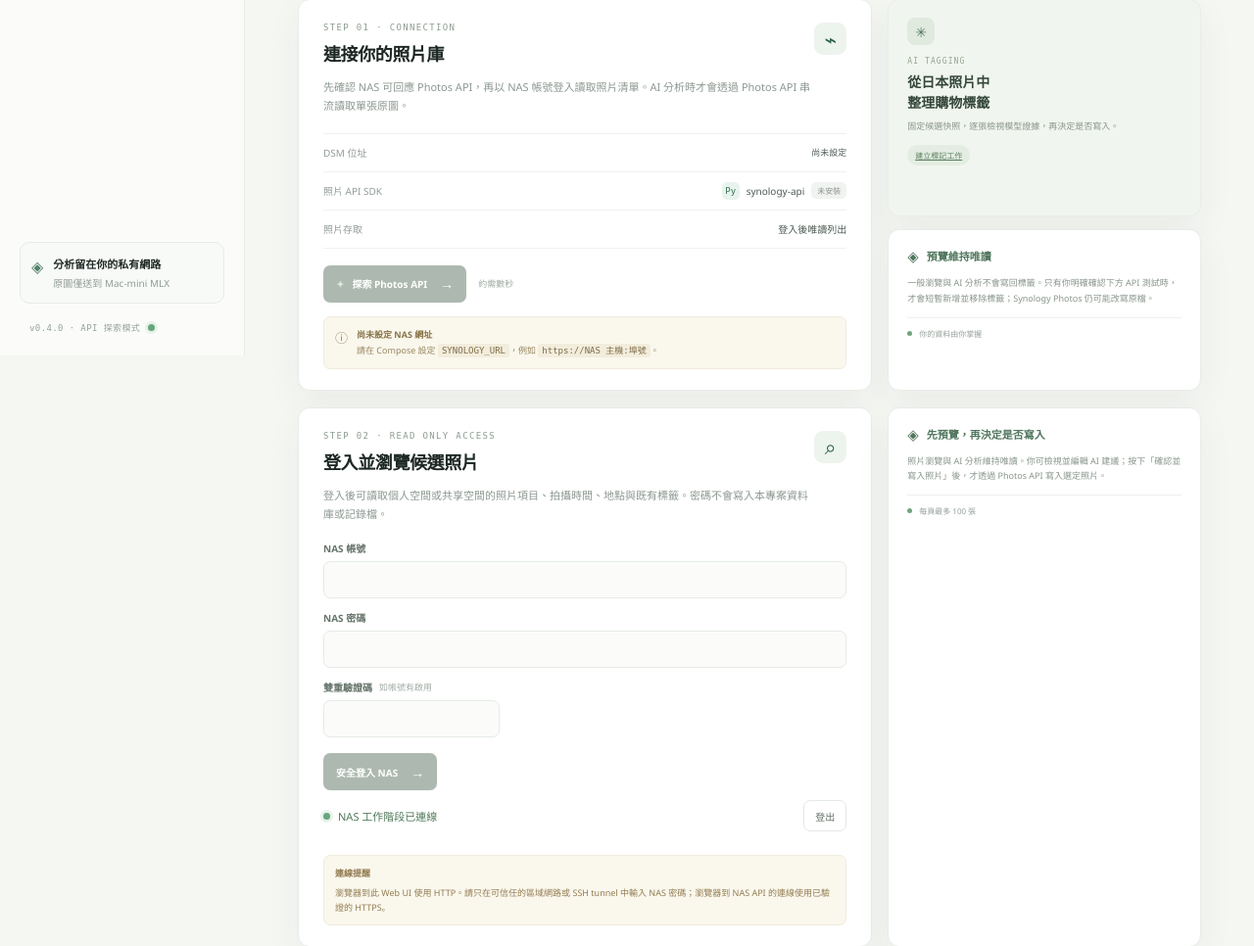
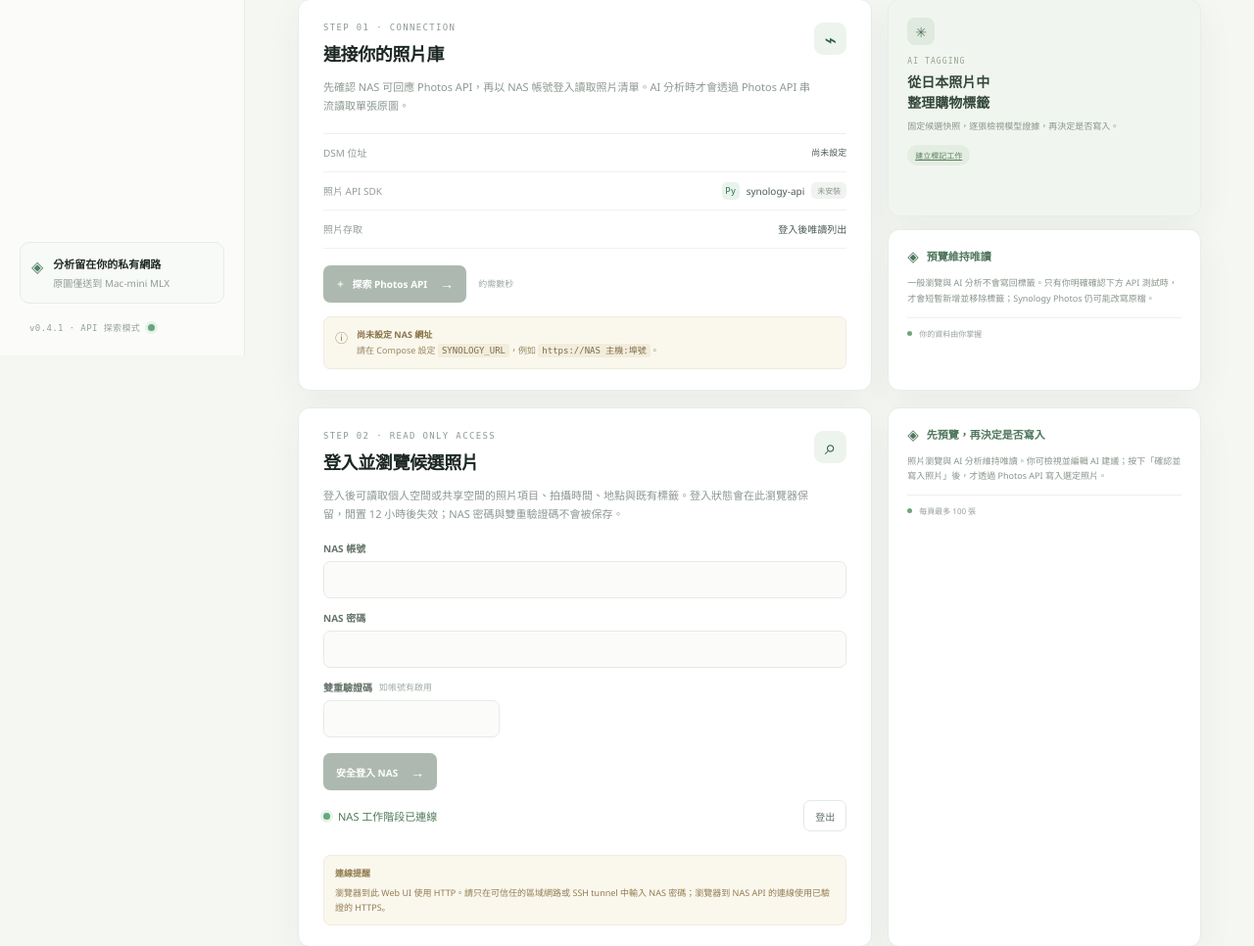
Before and after one commit to ZhongZheng782/Synology-Photo-Tagger, a Flask app: page / in a window 1280 px wide. Shown: the part 437-1403 px from the top of the page at 98% size. Run offline with Flask 3, Linux system fonts and the light colour scheme; some libraries are stand-ins or nearby versions.

Commit message:
feat: persist browser login session (v0.4.1)

```diff
--- a/app.py
+++ b/app.py
@@ -13,6 +13,7 @@ import uuid
 from contextlib import contextmanager
 from concurrent.futures import ThreadPoolExecutor
 from dataclasses import dataclass
+from datetime import timedelta
 from urllib.parse import urlencode, urlsplit
 
 import requests
@@ -24,6 +25,7 @@ app.config.update(
     SESSION_COOKIE_HTTPONLY=True,
     SESSION_COOKIE_SAMESITE="Strict",
     SESSION_COOKIE_SECURE=os.environ.get("APP_HTTPS_ONLY", "false").lower() == "true",
+    PERMANENT_SESSION_LIFETIME=timedelta(hours=12),
 )
 
 API_INFO_PARAMS = {
@@ -34,8 +36,9 @@ API_INFO_PARAMS = {
 }
 API_INFO_PATHS = ("/webapi/query.cgi", "/photo/webapi/query.cgi")
 SESSION_TTL_SECONDS = 30 * 60
+NAS_SESSION_TTL_SECONDS = 12 * 60 * 60
 MAX_PAGE_SIZE = 100
-APP_VERSION = os.environ.get("APP_VERSION", "v0.4.0")
+APP_VERSION = os.environ.get("APP_VERSION", "v0.4.1")
 TAGGER_DB_PATH = os.environ.get(
     "TAGGER_DB_PATH", os.path.join(os.path.dirname(__file__), "data", "photo-tagger.sqlite3")
 )
@@ -294,7 +297,7 @@ def current_nas_session() -> NasSession | None:
         expired_tokens = [
             key
             for key, value in _nas_sessions.items()
-            if now - value.last_used > SESSION_TTL_SECONDS
+            if now - value.last_used > NAS_SESSION_TTL_SECONDS
         ]
         expired_sessions = [_nas_sessions.pop(key) for key in expired_tokens]
         stored = _nas_sessions.get(token)
@@ -756,6 +759,7 @@ def login():
                 last_used=time.monotonic(),
             )
         session.clear()
+        session.permanent = True
         session["nas_session_token"] = token
         session["nas_account"] = username
         return jsonify({"ok": True, "message": "NAS 登入成功。"})
--- a/compose.yaml
+++ b/compose.yaml
@@ -1,6 +1,6 @@
 services:
   synology-photo-tagger:
-    image: wenchiehlee1020/synology-photo-tagger:v0.4.0
+    image: wenchiehlee1020/synology-photo-tagger:v0.4.1
     build: .
     container_name: SYNOLOGY-PHOTO-TAGGER
     restart: unless-stopped
--- a/index.html
+++ b/index.html
@@ -151,7 +151,7 @@
       <div class="pull-command">
         <div class="pull-copy">
           <span class="pull-label">Pull the Docker image</span>
-          <code id="docker-command">docker pull wenchiehlee1020/synology-photo-tagger:v0.4.0</code>
+          <code id="docker-command">docker pull wenchiehlee1020/synology-photo-tagger:v0.4.1</code>
         </div>
         <button class="copy-button" id="copy-command" type="button">Copy</button>
       </div>
--- a/templates/index.html
+++ b/templates/index.html
@@ -81,7 +81,7 @@
       <section class="content-grid auth-grid" id="auth-panel">
         <article class="panel connection-panel">
           <div class="panel-heading"><div><p class="eyebrow">STEP 02 · READ ONLY ACCESS</p><h2>登入並瀏覽候選照片</h2></div><span class="heading-icon">⌕</span></div>
-          <p class="panel-copy">登入後可讀取個人空間或共享空間的照片項目、拍攝時間、地點與既有標籤。密碼不會寫入本專案資料庫或記錄檔。</p>
+          <p class="panel-copy">登入後可讀取個人空間或共享空間的照片項目、拍攝時間、地點與既有標籤。登入狀態會在此瀏覽器保留，閒置 12 小時後失效；NAS 密碼與雙重驗證碼不會被保存。</p>
           <form id="login-form" {% if logged_in %}hidden{% endif %}>
             <label class="field-label" for="nas-username">NAS 帳號</label>
             <input class="text-field" id="nas-username" name="username" autocomplete="username" required>
```
Also changed, not shown: DOCKERHUB.md (+5 -4 lines), .github/workflows/publish-image.yml, README.md, 2 other files.
